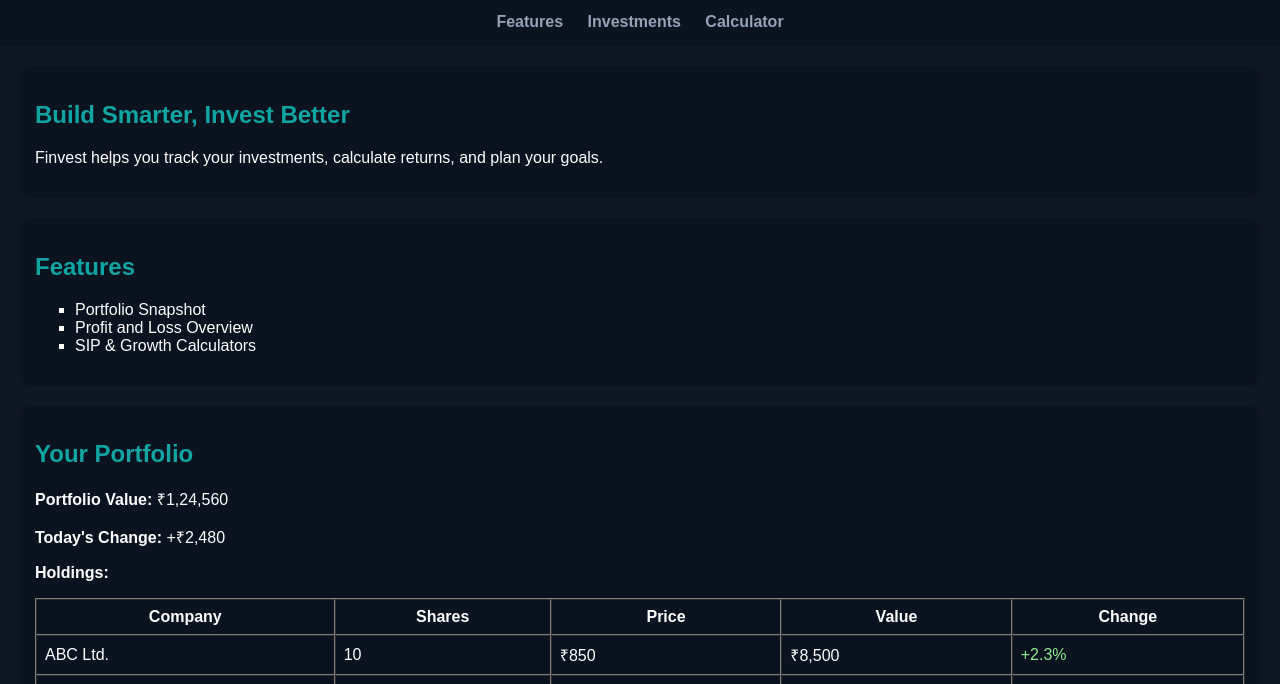
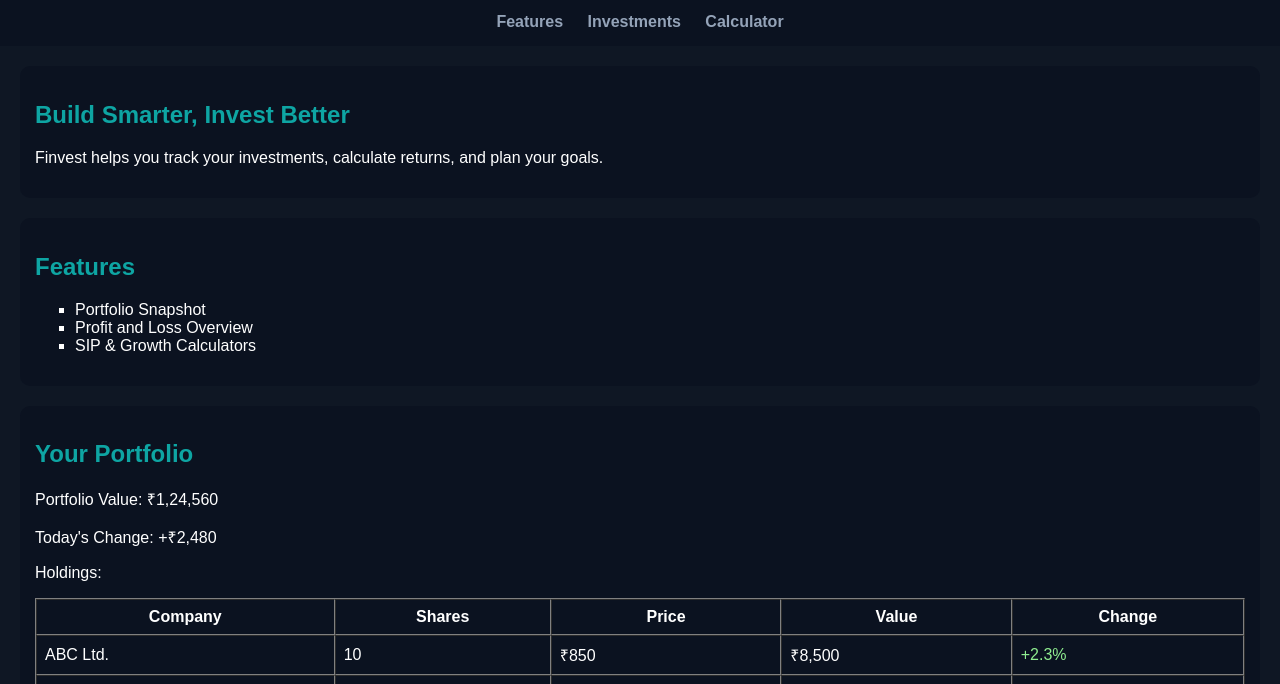
Before and after one commit to yashmalik015/Finvest, a plain HTML site: page index.html in a window 1280 px wide. Shown: the part 116-800 px from the top of the page. Drawn offline with Linux system fonts and the light colour scheme.

Commit message:
simplyfy the code

```diff
--- a/index.html
+++ b/index.html
@@ -34,9 +34,9 @@
 
     <section id="investments">
       <h2>Your Portfolio</h2>
-      <p><strong>Portfolio Value:</strong> ₹1,24,560</p>
-      <p><strong>Today's Change:</strong> +₹2,480</p>
-      <p><strong>Holdings:</strong></p>
+      <p>Portfolio Value: ₹1,24,560</p>
+      <p>Today's Change: +₹2,480</p>
+      <p>Holdings:</p>
       <table border="1" cellspacing="0" cellpadding="8" width="100%">
         <tr>
           <th>Company</th>
```
